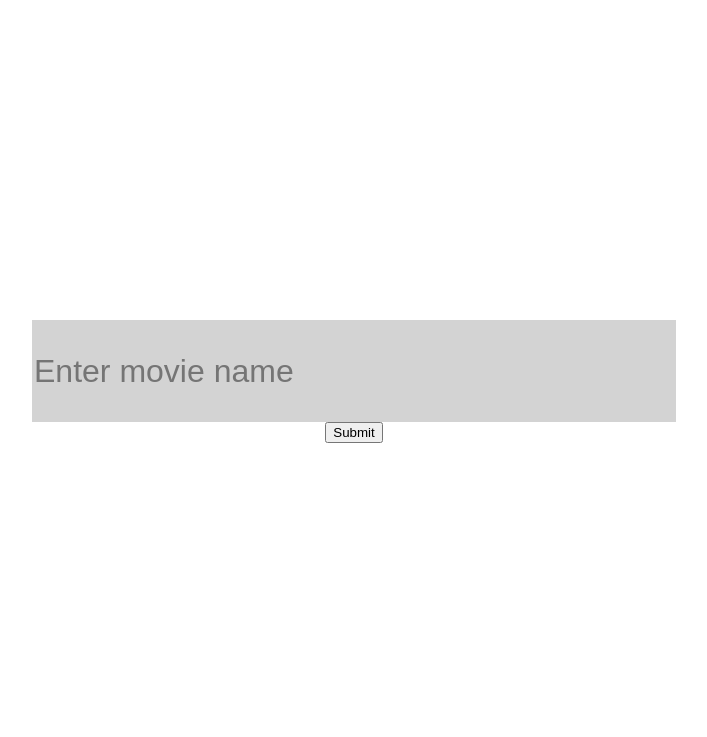
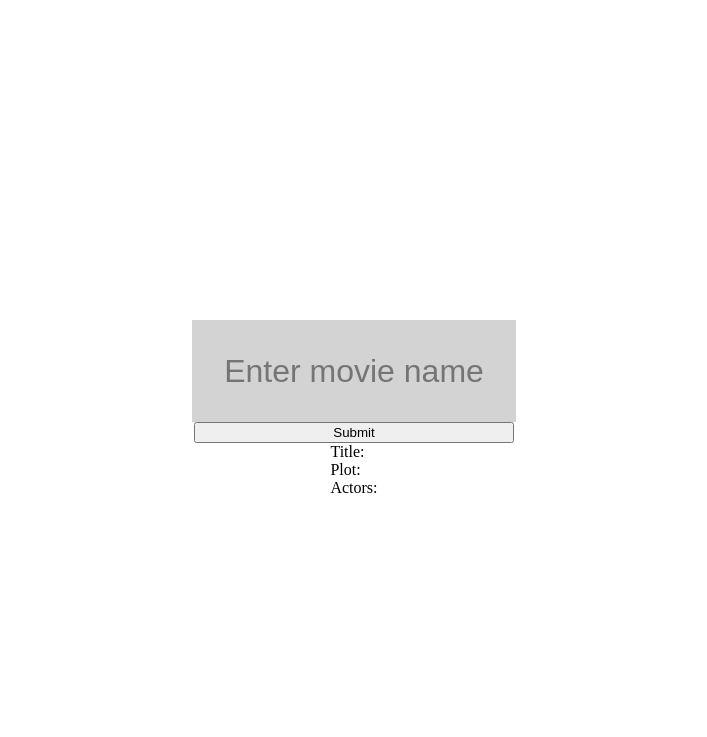
Before and after one commit to DerekJacobi/OMDB-Angular, a PHP site: page / in a window 1280 px wide. Shown: the top 737 px of the page, without its empty margins (286-993 px from the left). Before the commit the page ends 443 px from the top, so only its background shows below. Run offline with PHP 8.4, Linux system fonts and the light colour scheme; some libraries are stand-ins or nearby versions.

Commit message:
search displays data

```diff
--- a/home.html
+++ b/home.html
@@ -1,22 +1,35 @@
 <!DOCTYPE html>
-<html>
+<html ng-app="omdb">
   <head>
     <meta charset="utf-8">
     <title>OMDB Angular App</title>
     <link rel="stylesheet" type="text/css" href="./stylesheet/angStyle.css">
 
     <script src="https://ajax.googleapis.com/ajax/libs/jquery/1.11.3/jquery.min.js"></script>
-    <script src="https://ajax.googleapis.com/ajax/libs/angularjs/1.3.15/angular.min.js"></script>
+    <script src="https://ajax.googleapis.com/ajax/libs/angularjs/1.4.2/angular.min.js"></script>
     <script src="./scripts/ang.js"></script>
     <script src="./scripts/jquery.js"></script>
   </head>
-  <body>
 
     <div class='search'>
-      <input type="text" placeholder="Enter movie name" class="movie-title">
-        <button id="submit" ng-click="search()">
-          Submit
-        </button>
+      <body ng-controller='MovieController as movieCtrl'>
+
+      <form ng-submit='movieCtrl.formAction()'>
+
+        <input type="text" placeholder="Enter movie name" class="movie-title" ng-model='movieCtrl.movieSearch'>
+          <button id="submit" ng-click="search()">
+            Submit
+          </button>
+
+      </form>
+      <ul>
+        <li>Title:</li>
+        <li ng-bind="movieTitle"</li>
+          <li>Plot:</li>
+        <li ng-bind="plot"</li>
+          <li>Actors:</li>
+        <li ng-bind="actors"</li>
+      </ul>
     </div>
 
   </body>
--- a/scripts/ang.js
+++ b/scripts/ang.js
@@ -1,5 +1,19 @@
-var movies = angular.module('IMDB', []);
+console.log("Angular Loaded");
 
-movies.controller('MovieController', function($scope, $http){
+var app = angular.module('omdb', []);
+
+app.controller('MovieController', function($scope, $http){
+  this.movieSearch = '';
+  currentThis = this;
+  this.formAction = function() {
+    $http.get('http://www.omdbapi.com/?t=' + this.movieSearch + '&y=&plot=short&r=json').
+      then(function(response){
+        currentThis.movieData = response.data;
+        console.log(currentThis.movieData);
+        $scope.movieTitle = currentThis.movieData.Title
+        $scope.plot = currentThis.movieData.Plot
+        $scope.actors = currentThis.movieData.Actors
+    })
+  }
 
 })
--- a/scripts/jquery.js
+++ b/scripts/jquery.js
@@ -1,7 +1,19 @@
 $( document ).ready(function() {
-  console.log("ready");
-    $('#submit').click(function(){
-      $('.search').addClass("searchUp")
-      $('.movie-title').addClass("searchSize")
-    })
+  console.log("JS Loaded");
+
+  var onSearch = function(){
+    $('.search').addClass("searchUp")
+    $('.movie-title').addClass("searchSize")
+  }
+
+  $('#submit').click(function(){
+    onSearch();
+  })
+
+  $(".movie-title").keyup(function(ev) {
+   if (ev.which === 13 ) {
+     onSearch()
+    }
+   })
+
 });
--- a/stylesheet/angStyle.css
+++ b/stylesheet/angStyle.css
@@ -32,8 +32,20 @@ time, mark, audio, video {
   height: 100px;
   transition: 1s ease all;
   font-size: xx-large;
+	text-align: center;
 }
 
+form {
+	width: 50%;
+	display: flex;
+	flex-direction: column;
+	align-items: center;
+	justify-content: center;
+}
+
+#submit {
+	width: 50%;
+}
 .searchSize  {
   width: 100%;
   height: 50px;
@@ -52,3 +64,7 @@ time, mark, audio, video {
 .searchUp {
   margin-top: 0;
 }
+
+li {
+	list-style: none;
+}
```
